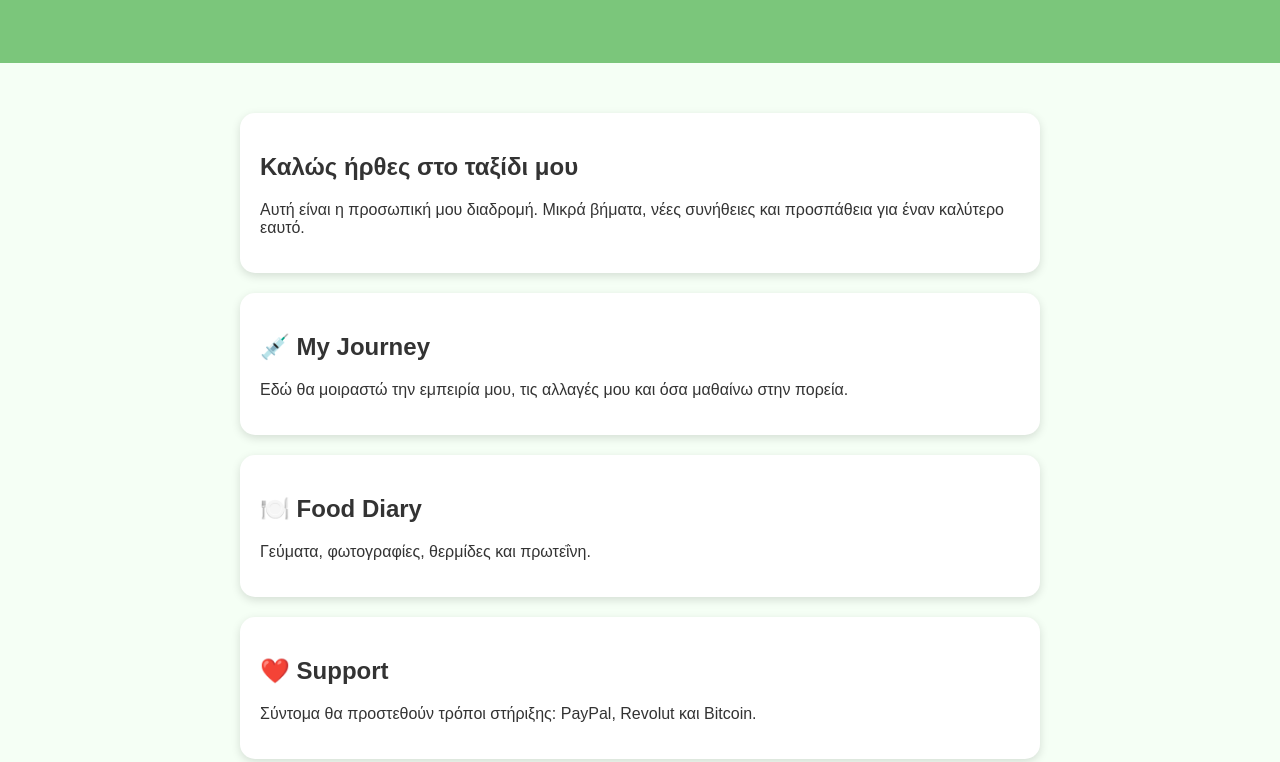
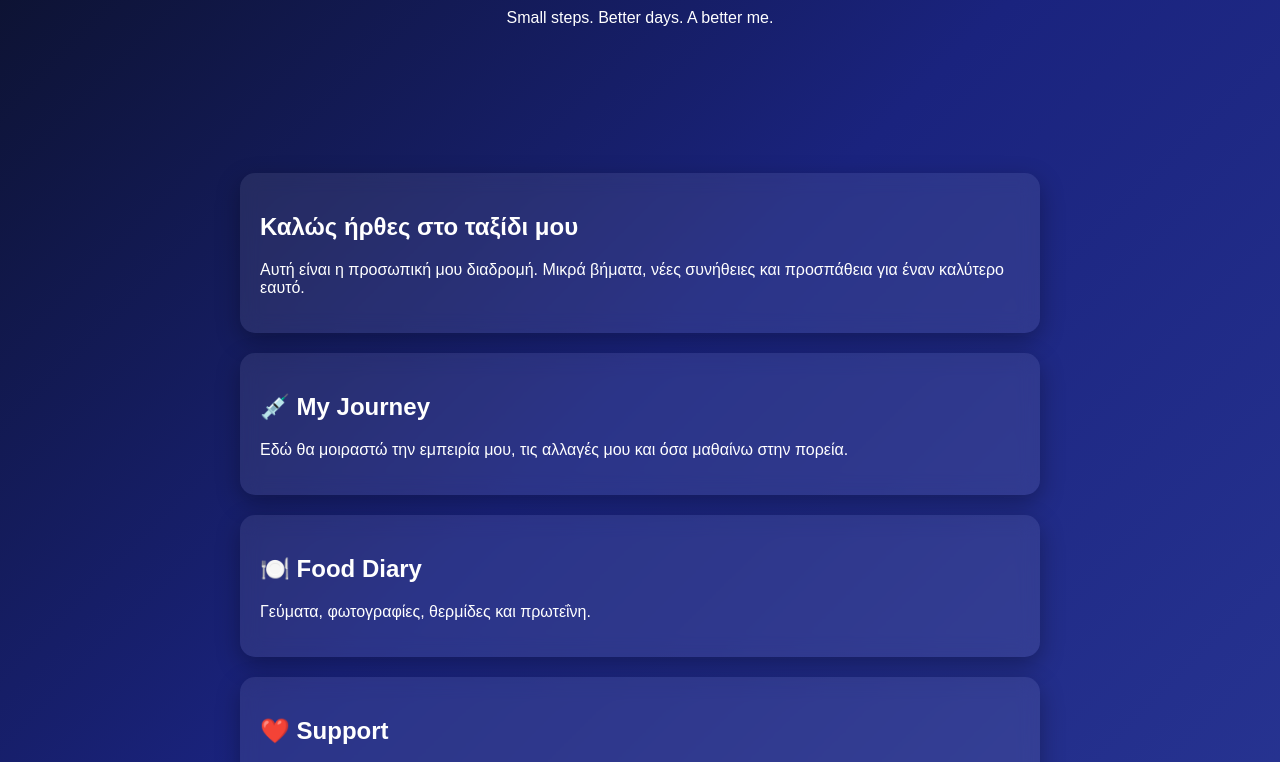
Before and after one commit to onestepbetter/one-step-better, a plain HTML site: page index.html in a window 1280 px wide. Shown: the part 184-946 px from the top of the page. Drawn offline with Linux system fonts and the light colour scheme.

Commit message:
Update index.html

```diff
--- a/index.html
+++ b/index.html
@@ -11,16 +11,16 @@
 
 body {
     font-family: Arial, sans-serif;
-    background: #f5fff5;
-    color: #333;
+    background: linear-gradient(135deg, #0B1026, #1A237E, #283593);
+    color: white;
     margin: 0;
 }
 
 header {
-    background: #7bc67b;
+    background: transparent;
     color: white;
     text-align: center;
-    padding: 50px 20px;
+    padding: 80px 20px;
 }
 
 section {
@@ -30,11 +30,12 @@ section {
 }
 
 .card {
-    background: white;
+    background: rgba(255,255,255,0.08);
     padding: 20px;
     border-radius: 15px;
     margin: 20px 0;
-    box-shadow: 0 3px 10px #0002;
+    box-shadow: 0 8px 25px rgba(0,0,0,0.3);
+    backdrop-filter: blur(10px);
 }
 
 h1 {
```
